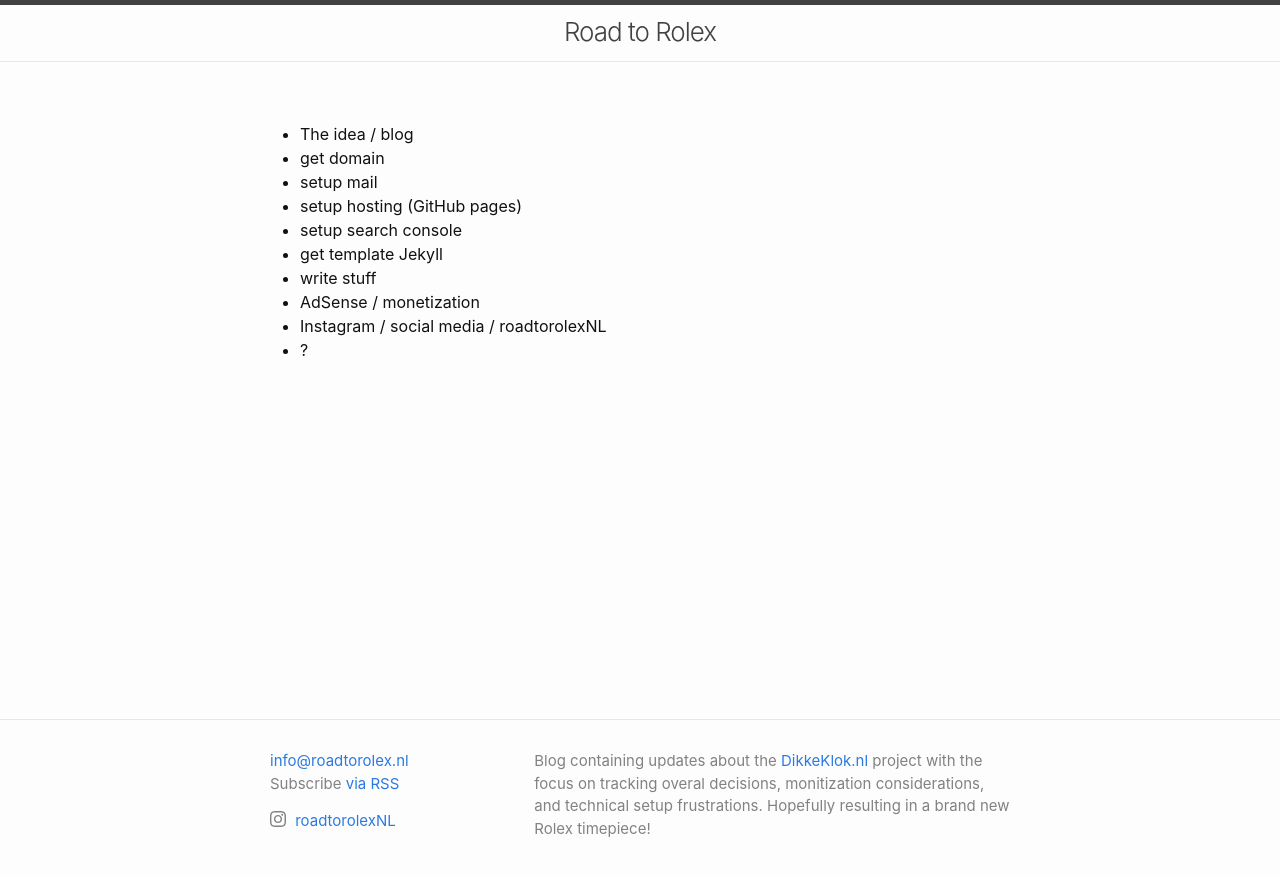
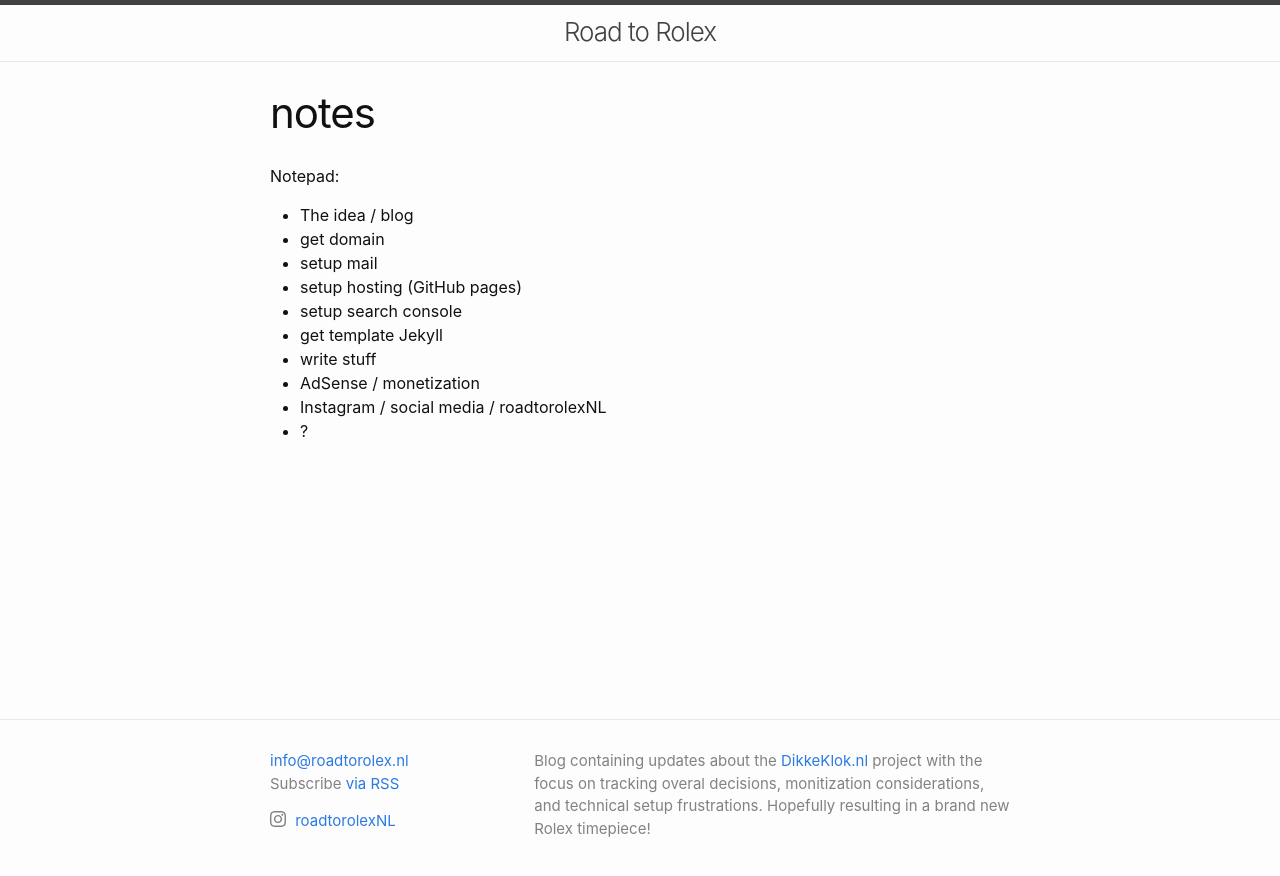
Before and after one commit to Dikkeklok/roadtorolex-nl, a Jekyll site: the page built from notes.md, in a window 1280 px wide. Shown: the top 876 px of the page. Built offline with Jekyll 4.4.1, drawn with Linux system fonts in a browser that asks for light colours; our own code applies the rules of GitHub Pages for plain Markdown files.

Commit message:
Update notes.md

```diff
--- a/notes.md
+++ b/notes.md
@@ -1,3 +1,9 @@
+---
+title: notes
+sitemap: false
+---
+
+Notepad:
 
 - The idea / blog
 - get domain
```
